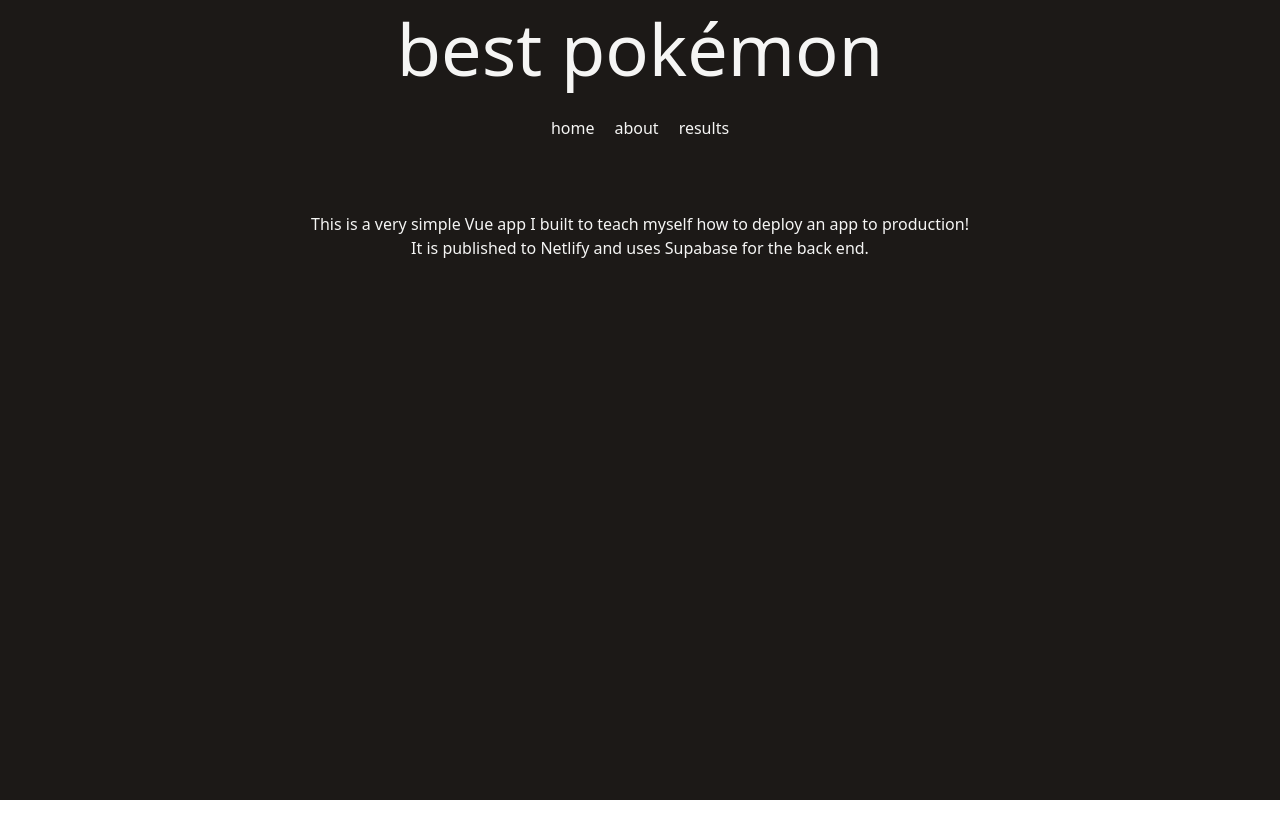
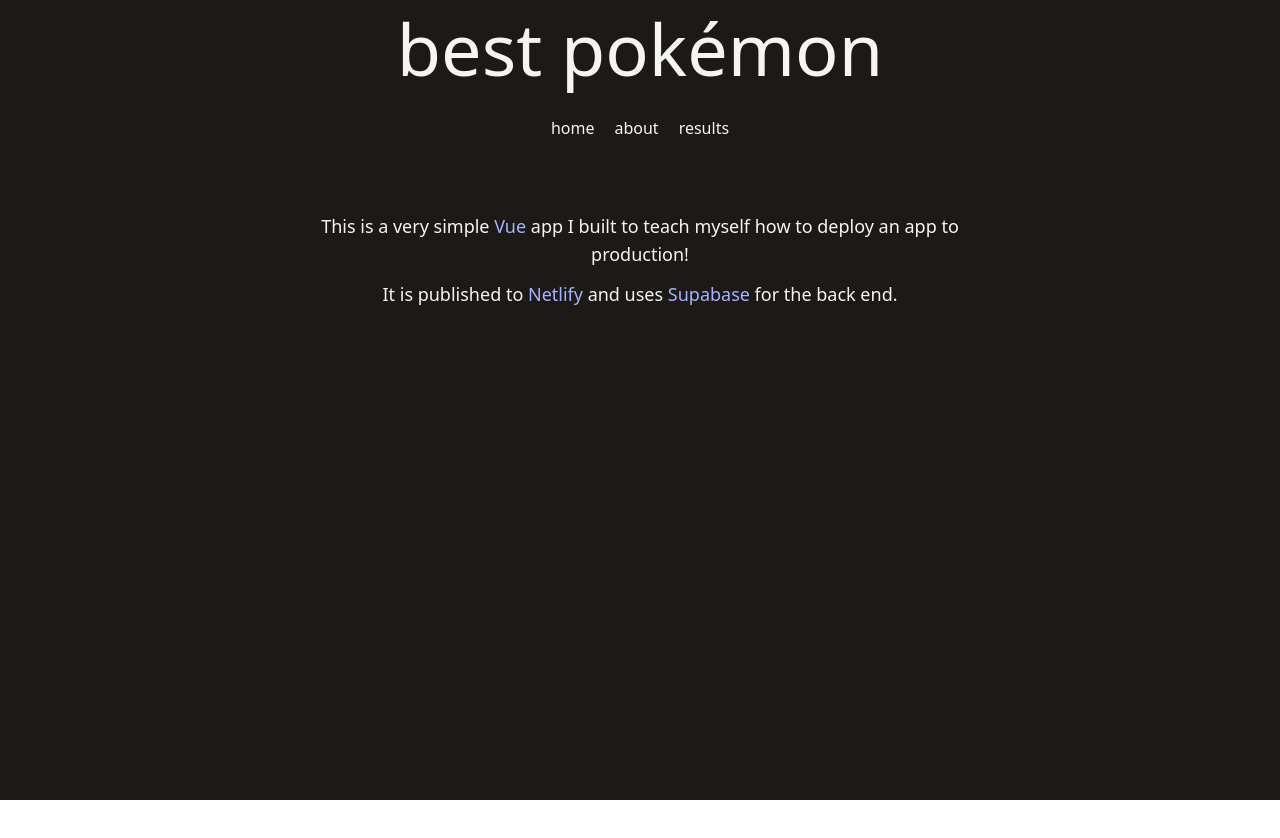
Before and after one commit to mikeycodingstuff/best-pokemon, a Vue app: page /about in a window 1280 px wide. Shown: the top 838 px of the page. After the commit the page ends 800 px from the top, so only its background shows below. Built offline with nearby package versions, Linux system fonts and the light colour scheme; no server answers.

Commit message:
about styling

```diff
--- a/src/views/AboutView.vue
+++ b/src/views/AboutView.vue
@@ -1,9 +1,17 @@
 <template>
-  <div class="flex justify-center items-center min-h-screen">
-    <div class="max-w-2xl self-start mt-12">
+  <div class="flex justify-center items-center h-full">
+    <div class="max-w-2xl text-lg self-start mt-12 space-y-3">
       <p class="text-center">
-        This is a very simple Vue app I built to teach myself how to deploy an app to production! It
-        is published to Netlify and uses Supabase for the back end.
+        This is a very simple
+        <a href="https://vuejs.org/" class="text-indigo-300 hover:text-indigo-500">Vue</a> app I
+        built to teach myself how to deploy an app to production!
+      </p>
+      <p class="text-center">
+        It is published to
+        <a href="https://www.netlify.com/" class="text-indigo-300 hover:text-indigo-500">Netlify</a>
+        and uses
+        <a href="https://supabase.com/" class="text-indigo-300 hover:text-indigo-500">Supabase</a>
+        for the back end.
       </p>
     </div>
   </div>
```
